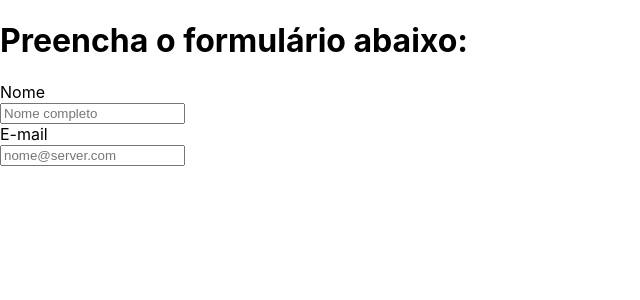
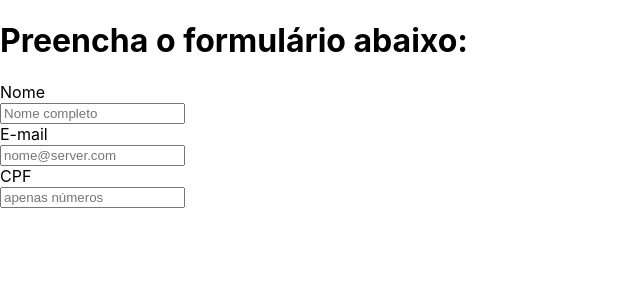
Before and after one commit to clenio-galvao/trybe-exercises, a React (Create React App) app in the folder bloco_12/dia_2/my-form-2.0/: page / in a window 1280 px wide. Shown: the top 300 px of the page, without its empty margins (0-640 px from the left). Built offline with nearby package versions, Linux system fonts and the light colour scheme.

Commit message:
quesito 3

```diff
--- a/bloco_12/dia_2/my-form-2.0/src/formulario-cadastro.jsx
+++ b/bloco_12/dia_2/my-form-2.0/src/formulario-cadastro.jsx
@@ -9,6 +9,8 @@ class FormularioCadastro extends React.Component {
     this.state = {
       nome: '',
       email: '',
+      cpf: '',
+
     }
   }
 
@@ -31,6 +33,10 @@ class FormularioCadastro extends React.Component {
         <div>E-mail</div>
         <input type="text" name="email" placeholder="nome@server.com" value={this.state.email} onChange={this.alterarAoDigitar} maxLength={50} required/>
       </label>
+      <label>
+        <div>CPF</div>
+        <input type="text" name="cpf" placeholder="apenas números" value={this.state.cpf} onChange={this.alterarAoDigitar} maxLength={11} required/>
+      </label>
     </form>
     );
   }
```
Also changed, not shown: 1 other file (tests, documents, lock files or other folders).
